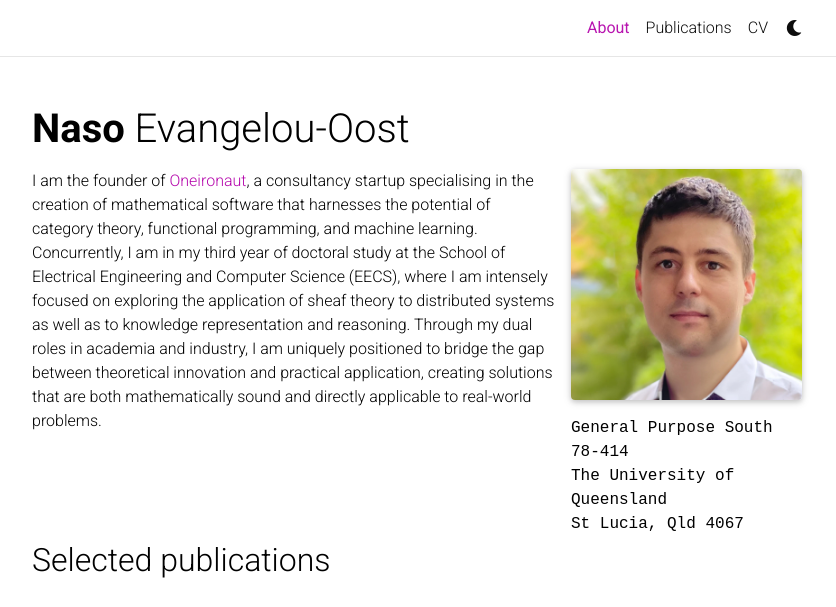
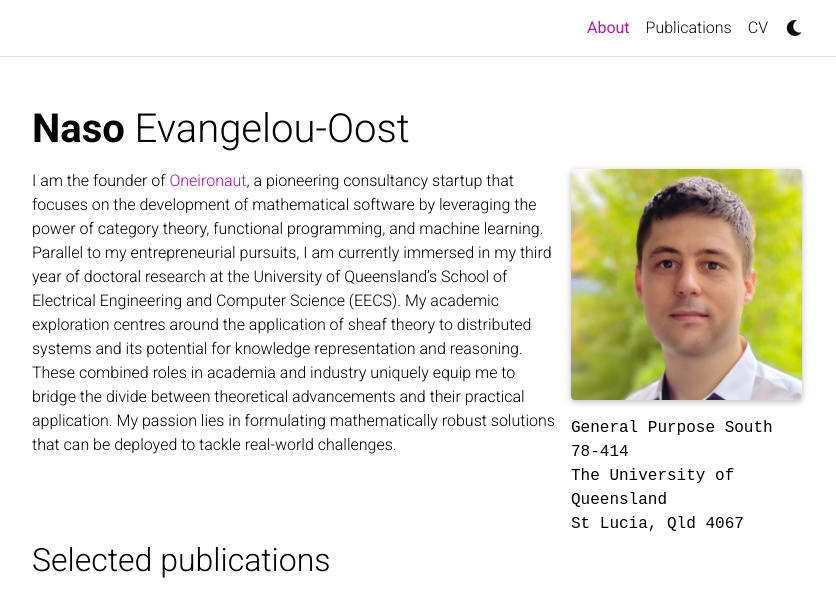
Before and after one commit to nasosev/nasosev.github.io, a Jekyll site: the page built from _pages/about.md, in a window 1280 px wide, cut to the strip 0-607 px from the top of the page. Shown: the whole strip, without its empty margins (223-1059 px from the left). Built offline with Jekyll 4.4.1, drawn with Linux system fonts in a browser that asks for light colours; full-size pictures stand in for the smaller copies a plugin makes; comment, search, counter and statistics services are not loaded; a style sheet for code colours, icons or effects is not loaded.

Commit message:
Update about.md

```diff
--- a/_pages/about.md
+++ b/_pages/about.md
@@ -19,7 +19,7 @@ selected_papers: true # includes a list of papers marked as "selected={true}"
 social: true  # includes social icons at the bottom of the page
 ---
 
-I am the founder of [Oneironaut](https://oneironaut.dev), a consultancy startup specialising in the creation of mathematical software that harnesses the potential of category theory, functional programming, and machine learning. Concurrently, I am in my third year of doctoral study at the School of Electrical Engineering and Computer Science (EECS), where I am intensely focused on exploring the application of sheaf theory to distributed systems as well as to knowledge representation and reasoning. Through my dual roles in academia and industry, I am uniquely positioned to bridge the gap between theoretical innovation and practical application, creating solutions that are both mathematically sound and directly applicable to real-world problems.
+I am the founder of [Oneironaut](https://oneironaut.dev), a pioneering consultancy startup that focuses on the development of mathematical software by leveraging the power of category theory, functional programming, and machine learning. Parallel to my entrepreneurial pursuits, I am currently immersed in my third year of doctoral research at the University of Queensland's School of Electrical Engineering and Computer Science (EECS). My academic exploration centres around the application of sheaf theory to distributed systems and its potential for knowledge representation and reasoning. These combined roles in academia and industry uniquely equip me to bridge the divide between theoretical advancements and their practical application. My passion lies in formulating mathematically robust solutions that can be deployed to tackle real-world challenges.
 
 <!-- Write your biography here. Tell the world about yourself. Link to your favorite [subreddit](http://reddit.com). You can put a picture in, too. The code is already in, just name your picture `prof_pic.jpg` and put it in the `img/` folder.
 
```
